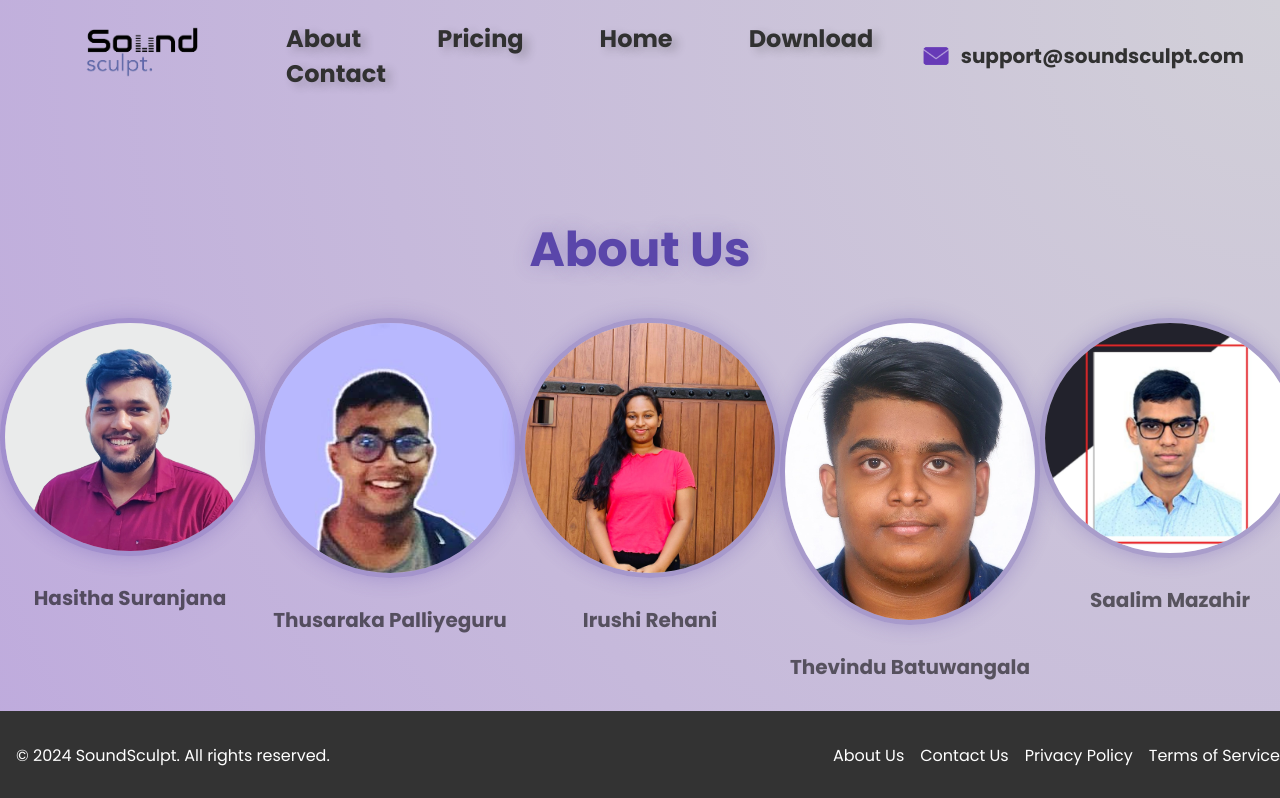
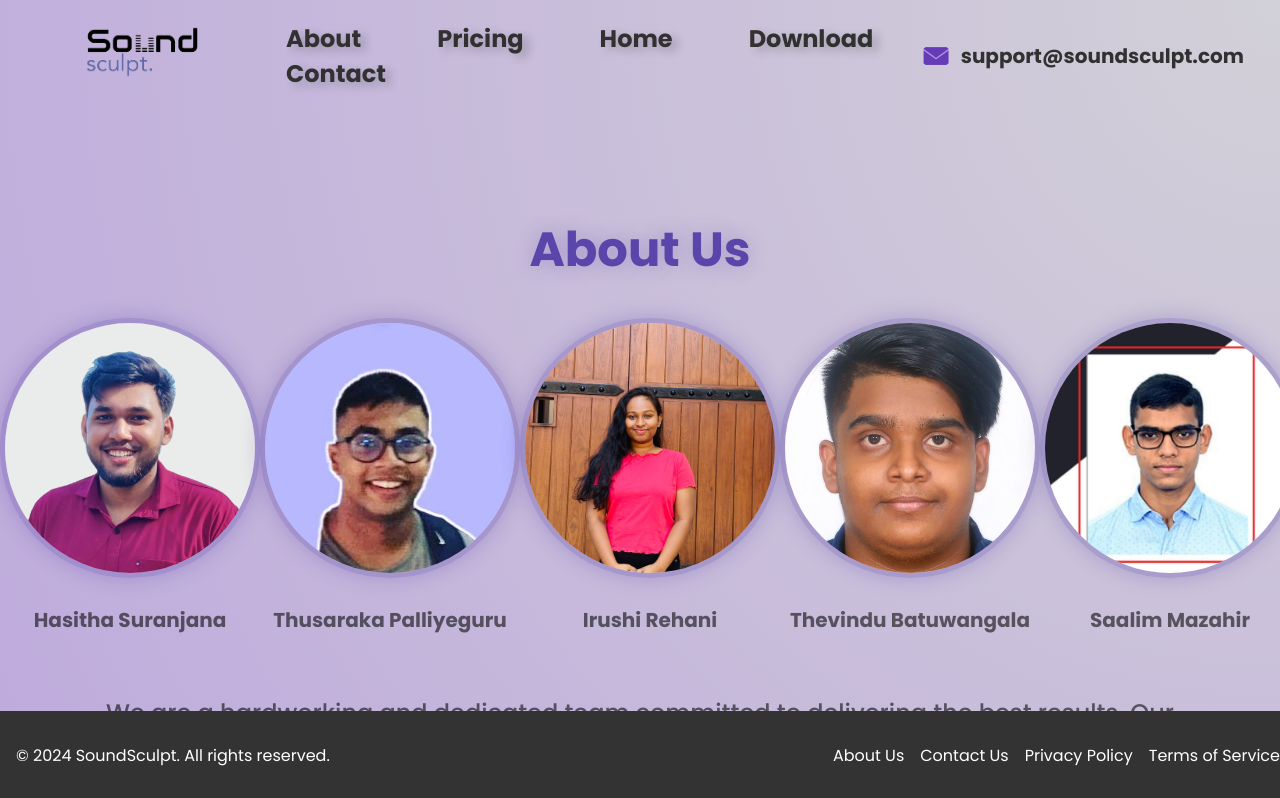
Before and after one commit to thusarakap/soundsculptsite, a React (Create React App) app: page /about in a window 1280 px wide. Shown: the top 798 px of the page. Built offline with nearby package versions, Linux system fonts and the light colour scheme.

Commit message:
Updated files

```diff
--- a/src/resources/styles/about.css
+++ b/src/resources/styles/about.css
@@ -17,7 +17,7 @@
 
   .team-member-image {
     width: 250px;
-    height: auto;
+    height: 250px;
     border-radius: 50%;
     object-fit: cover;
     border: #5a46aa4d 5px solid;
```
